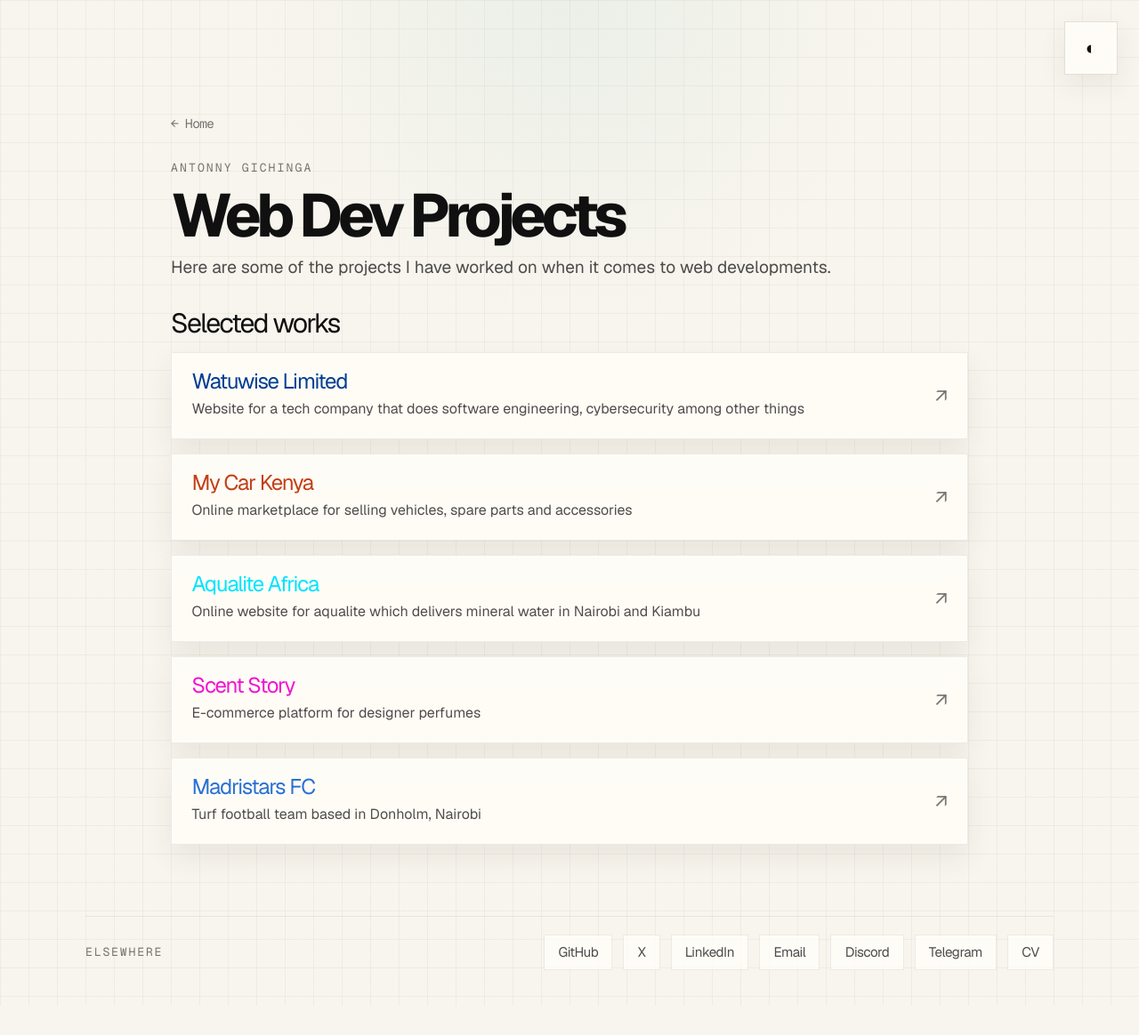
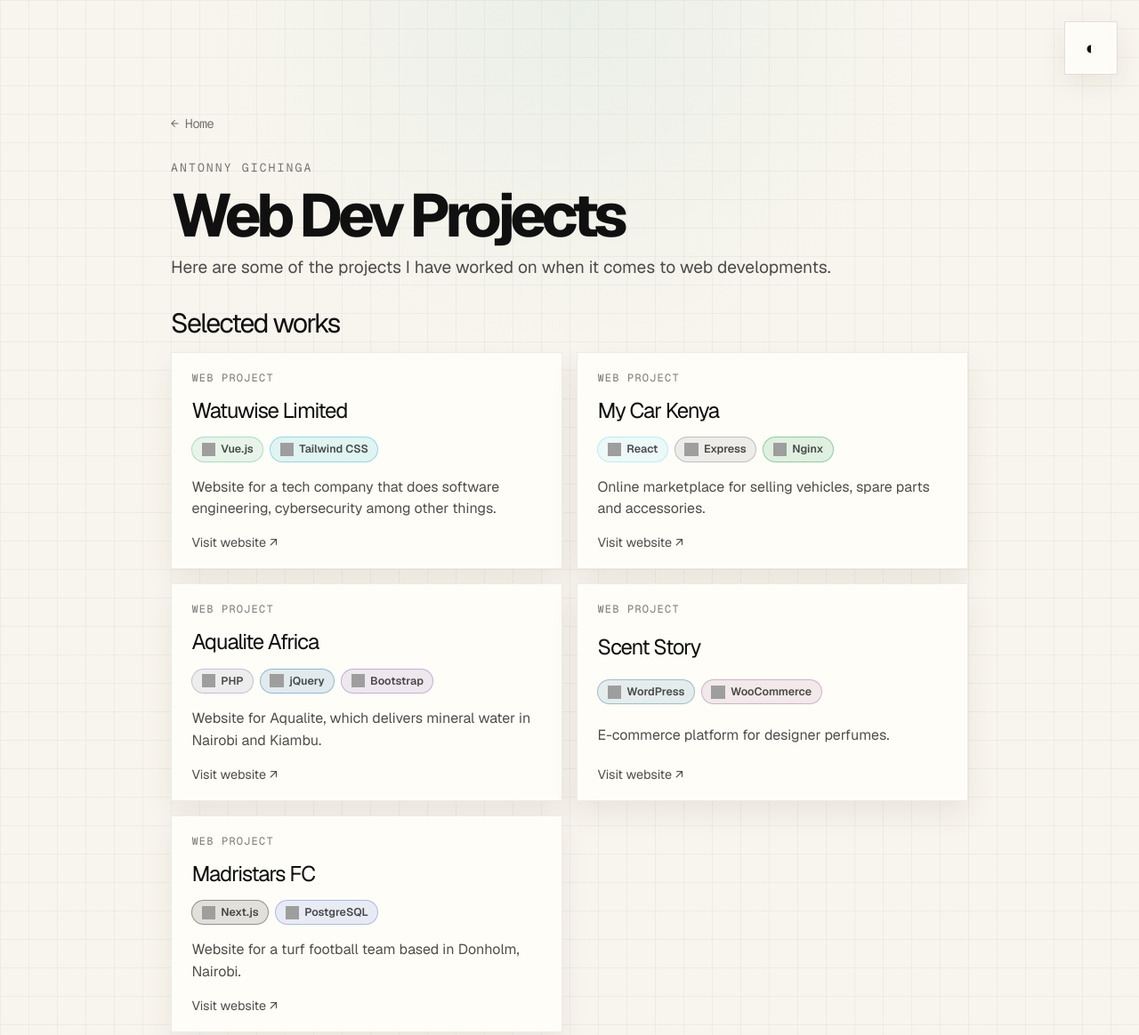
Before and after one commit to giichinga/giichinga, a plain HTML site: page projects.html in a window 1280 px wide. Shown: the top 1164 px of the page at 89% size. Before the commit the page ends 1131 px from the top, so only its background shows below. Drawn offline with Linux system fonts and the light colour scheme; grey boxes are pictures that could not be loaded.

Commit message:
added tech stack for individual projects

```diff
--- a/projects.html
+++ b/projects.html
@@ -16,7 +16,7 @@
         }
         )()
     </script>
-    <link rel="stylesheet" href="../css/main.css" crossorigin="anonymous">
+    <link rel="stylesheet" href="css/main.css">
 </head>
 
 <body class="bg-canvas text-ink antialiased">
@@ -25,7 +25,7 @@
             <span aria-hidden=true data-theme-icon>◐</span>
         </button>
         <article class=page-detail>
-            <a class=page-back href="../index.html">← Home</a>
+            <a class=page-back href="index.html">← Home</a>
             <header class=detail-header>
                 <p class=detail-kicker>Antonny Gichinga</p>
                 <h1>Web Dev Projects</h1>
@@ -34,42 +34,82 @@
             </header>
             <section class=project-board aria-labelledby=project-board-title>
                 <h2 id=project-board-title class=project-board-title>Selected works</h2>
-                <div class=project-list>
-                    <a class=project-card href=https://watuwise.com/ target=_blank rel=noreferrer>
-                        <div class=project-card-copy web-dev>
-                            <h3 class=watuwise>Watuwise Limited</h3>
-                            <p>Website for a tech company that does software engineering, cybersecurity among other
-                                things</p>
-                        </div>
-                        <span class=project-card-arrow aria-hidden=true>↗</span>
+                <div class="print-grid project-grid">
+                    <a class="print-card project-card" href="https://watuwise.com/" target="_blank" rel="noreferrer">
+                        <span class="print-card-type">Web project</span>
+                        <span class="print-card-title">Watuwise Limited</span>
+                        <ul class="tech-stack" aria-label="Technologies used">
+                            <li><span class="tech-pill tech-vue"><img src="https://cdn.simpleicons.org/vuedotjs/42B883"
+                                        alt="" aria-hidden="true"><span>Vue.js</span></span></li>
+                            <li><span class="tech-pill tech-tailwind"><img
+                                        src="https://cdn.simpleicons.org/tailwindcss/06B6D4" alt=""
+                                        aria-hidden="true"><span>Tailwind CSS</span></span></li>
+                        </ul>
+                        <span class="project-card-description">Website for a tech company that does software
+                            engineering, cybersecurity among other things.</span>
+                        <span class="print-card-link" aria-hidden="true">Visit website ↗</span>
                     </a>
-                    <a class=project-card href=https://mycarapp.co.ke/ target=_blank rel=noreferrer>
-                        <div class=project-card-copy>
-                            <h3 class=mycar>My Car Kenya</h3>
-                            <p>Online marketplace for selling vehicles, spare parts and accessories</p>
-                        </div>
-                        <span class=project-card-arrow aria-hidden=true>↗</span>
+                    <a class="print-card project-card" href="https://mycarapp.co.ke/" target="_blank" rel="noreferrer">
+                        <span class="print-card-type">Web project</span>
+                        <span class="print-card-title">My Car Kenya</span>
+                        <ul class="tech-stack" aria-label="Technologies used">
+                            <li><span class="tech-pill tech-react"><img src="https://cdn.simpleicons.org/react/61DAFB"
+                                        alt="" aria-hidden="true"><span>React</span></span></li>
+                            <li><span class="tech-pill tech-express"><img
+                                        src="https://cdn.simpleicons.org/express/000000" alt=""
+                                        aria-hidden="true"><span>Express</span></span></li>
+                            <li><span class="tech-pill tech-nginx"><img src="https://cdn.simpleicons.org/nginx/009639"
+                                        alt="" aria-hidden="true"><span>Nginx</span></span></li>
+                        </ul>
+                        <span class="project-card-description">Online marketplace for selling vehicles, spare parts
+                            and accessories.</span>
+                        <span class="print-card-link" aria-hidden="true">Visit website ↗</span>
                     </a>
-                    <a class=project-card href=https://aqualite.africa/ target=_blank rel=noreferrer>
-                        <div class=project-card-copy>
-                            <h3 class=aqualite>Aqualite Africa</h3>
-                            <p>Online website for aqualite which delivers mineral water in Nairobi and Kiambu</p>
-                        </div>
-                        <span class=project-card-arrow aria-hidden=true>↗</span>
+                    <a class="print-card project-card" href="https://aqualite.africa/" target="_blank" rel="noreferrer">
+                        <span class="print-card-type">Web project</span>
+                        <span class="print-card-title">Aqualite Africa</span>
+                        <ul class="tech-stack" aria-label="Technologies used">
+                            <li><span class="tech-pill tech-php"><img src="https://cdn.simpleicons.org/php/777BB4"
+                                        alt="" aria-hidden="true"><span>PHP</span></span></li>
+                            <li><span class="tech-pill tech-jquery"><img src="https://cdn.simpleicons.org/jquery/0769AD"
+                                        alt="" aria-hidden="true"><span>jQuery</span></span></li>
+                            <li><span class="tech-pill tech-bootstrap"><img
+                                        src="https://cdn.simpleicons.org/bootstrap/7952B3" alt=""
+                                        aria-hidden="true"><span>Bootstrap</span></span></li>
+                        </ul>
+                        <span class="project-card-description">Website for Aqualite, which delivers mineral water in
+                            Nairobi and Kiambu.</span>
+                        <span class="print-card-link" aria-hidden="true">Visit website ↗</span>
                     </a>
-                    <a class=project-card href=https://scentstory.co.ke/ target=_blank rel=noreferrer>
-                        <div class=project-card-copy>
-                            <h3 class=scentstory>Scent Story</h3>
-                            <p>E-commerce platform for designer perfumes</p>
-                        </div>
-                        <span class=project-card-arrow aria-hidden=true>↗</span>
+                    <a class="print-card project-card" href="https://scentstory.co.ke/" target="_blank" rel="noreferrer">
+                        <span class="print-card-type">Web project</span>
+                        <span class="print-card-title">Scent Story</span>
+                        <ul class="tech-stack" aria-label="Technologies used">
+                            <li><span class="tech-pill tech-wordpress"><img
+                                        src="https://cdn.simpleicons.org/wordpress/21759B" alt=""
+                                        aria-hidden="true"><span>WordPress</span></span></li>
+                            <li><span class="tech-pill tech-woocommerce"><img
+                                        src="https://cdn.simpleicons.org/woocommerce/96588A" alt=""
+                                        aria-hidden="true"><span>WooCommerce</span></span></li>
+                        </ul>
+                        <span class="project-card-description">E-commerce platform for designer perfumes.</span>
+                        <span class="print-card-link" aria-hidden="true">Visit website ↗</span>
                     </a>
-                    <a class=project-card href=https://madristars.co.ke/ target=_blank rel=noreferrer>
-                        <div class=project-card-copy>
-                            <h3 class=madristars>Madristars FC</h3>
-                            <p>Turf football team based in Donholm, Nairobi</p>
-                        </div>
-                        <span class=project-card-arrow aria-hidden=true>↗</span>
+                    <a class="print-card project-card" href="https://madristars.co.ke/" target="_blank"
+                        rel="noreferrer">
+                        <span class="print-card-type">Web project</span>
+                        <span class="print-card-title">Madristars FC</span>
+                        <ul class="tech-stack" aria-label="Technologies used">
+                            <li><span class="tech-pill tech-next"><img
+                                        src="https://cdn.simpleicons.org/nextdotjs/000000" alt=""
+                                        aria-hidden="true"><span>Next.js</span></span></li>
+                            <li><span class="tech-pill tech-postgresql"><img
+                                        src="https://cdn.simpleicons.org/postgresql/4169E1" alt=""
+                                        aria-hidden="true"><span>PostgreSQL</span></span></li>
+                        </ul>
+                        <span class="project-card-description">Website for a turf football team based in Donholm,
+                            Nairobi.</span>
+                        <span class="print-card-link" aria-hidden="true">Visit website ↗</span>
                     </a>
                 </div>
             </section>
```
Also changed, not shown: index.html (+4 -4 lines), css/main.css.
